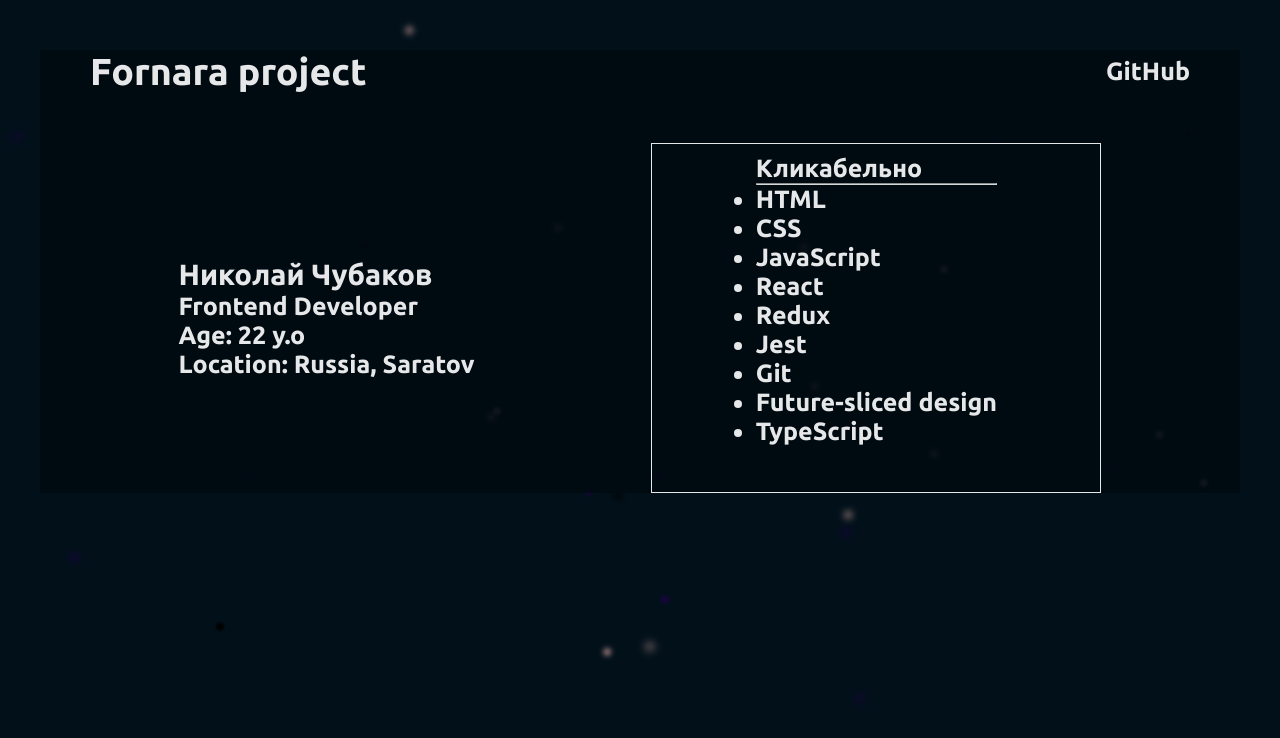
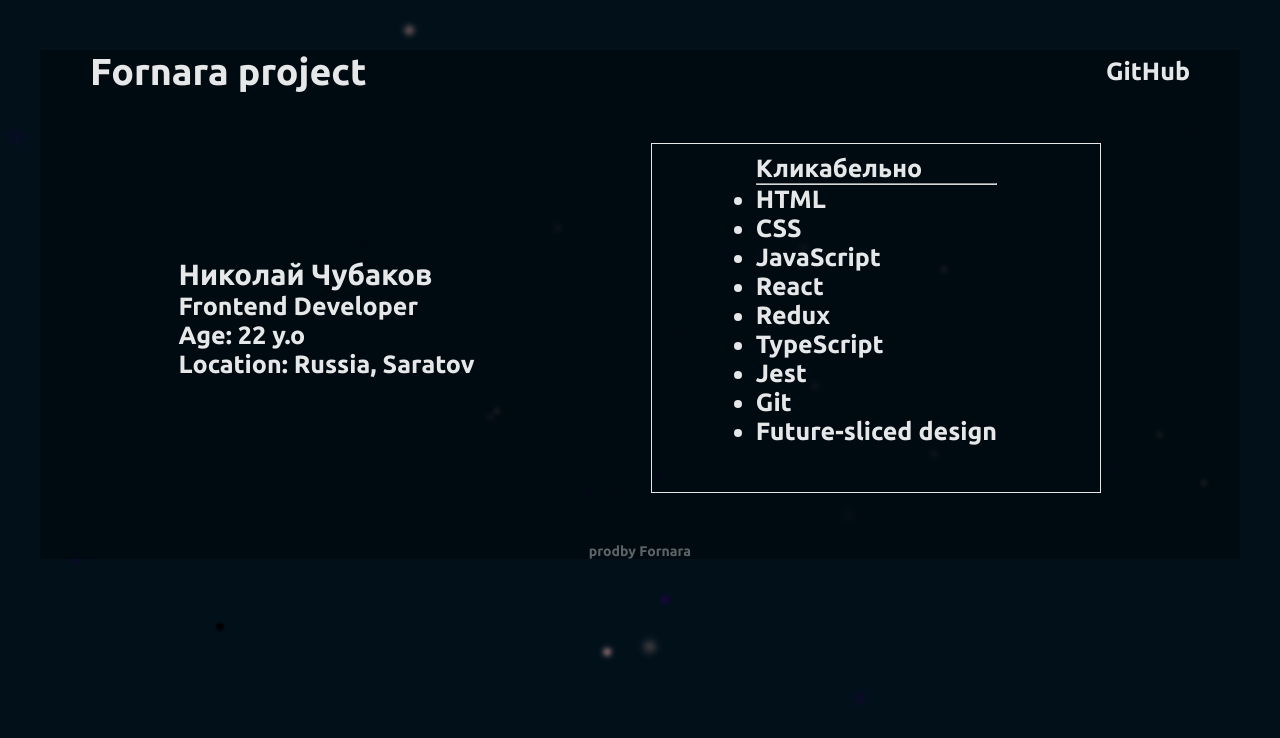
Before and after one commit to TrailblazerPlaya/fornara-portfolio, a React app: page / in a window 1280 px wide. Shown: the top 738 px of the page. Built offline with nearby package versions, Linux system fonts and the light colour scheme.

Commit message:
Add ReadmeInfo | Add  Footer

```diff
--- a/src/App.tsx
+++ b/src/App.tsx
@@ -3,6 +3,7 @@ import { Suspense } from "react";
 import "./index.scss";
 import { Background } from "./component/Background/Background";
 import { Resume } from "./component/Resume/Resume";
+import { Footer } from "./component/Footer/Footer";
 const App = () => {
     return (
         <div className={"app"}>
@@ -11,6 +12,7 @@ const App = () => {
                 <div className={"container"}>
                     <Navbar />
                     <Resume />
+                    <Footer />
                 </div>
             </Suspense>
         </div>
--- /dev/null
+++ b/src/component/Footer/Footer.module.scss
@@ -0,0 +1,10 @@
+.Footer {
+    display: flex;
+    justify-content: center;
+    align-items: center;
+    margin: 50px;
+    color: white;
+    font-weight: 700;
+    font-size: 14px;
+    opacity: 0.4;
+}
--- /dev/null
+++ b/src/component/Footer/Footer.tsx
@@ -0,0 +1,9 @@
+import cls from "./Footer.module.scss";
+
+export const Footer = () => {
+  return (
+    <footer className={cls.Footer}>
+      <p>prodby Fornara</p>
+    </footer>
+  );
+};
--- a/src/component/Resume/Resume.module.scss
+++ b/src/component/Resume/Resume.module.scss
@@ -8,6 +8,11 @@
     width: 100%;
     padding-left: 50px;
     padding-right: 50px;
+}
+
+.ResumeLi:hover {
+    list-style: none;
+    cursor: pointer;
 }
 
 .ResumeAbout {
@@ -29,8 +34,43 @@
     display: flex;
     justify-content: space-around;
     align-items: center;
-    max-width: 100px;
-    max-height: 100px;
+    max-width: 80px;
+    max-height: 80px;
+}
+
+.ResumeContainer {
+    display: flex;
+    justify-content: space-around;
+    margin-bottom: 20px;
+    align-items: center;
+}
+
+.ResumeClose {
+    color: white;
+    font-size: 15px;
+    font-weight: 700;
+    background-color: rgb(8, 28, 53);
+    border: none;
+    padding: 10px;
+    border-radius: 2px;
+}
+
+.ResumeClose:hover {
+    cursor: pointer;
+    background-color: rgb(29, 12, 43);
+    transition: 0.3s;
+}
+
+.ResumeDescription {
+    font-size: 23px;
+    font-weight: 700;
+    color: white;
+}
+
+.ResumeName {
+    color: white;
+    font-weight: 700;
+    font-size: 35px;
 }
 
 .ModalOverlay {
@@ -45,6 +85,8 @@
 
 .Modal {
     position: fixed;
+    min-height: 300px;
+    min-width: 500px;
     top: 50%;
     left: 50%;
     transform: translate(-50%, -50%);
--- a/src/component/Resume/Resume.tsx
+++ b/src/component/Resume/Resume.tsx
@@ -31,7 +31,7 @@ export const Resume = () => {
             <h4>Кликабельно</h4>
             <hr />
             {skills.map((skill) => (
-              <li key={skill.name} onClick={() => handleSkillClick(skill)}>
+              <li className={cls.ResumeLi} key={skill.name} onClick={() => handleSkillClick(skill)}>
                 {skill.name}
               </li>
             ))}
@@ -40,10 +40,12 @@ export const Resume = () => {
         {selectedSkill && (
           <div className={cls.ModalOverlay} onClick={handleOverlayClick}>
             <div className={cls.Modal}>
-              <img className={cls.ResumeIcons} src={selectedSkill.icon} alt={selectedSkill.name} />
-              <h4>{selectedSkill.name}</h4>
-              <p>{selectedSkill.description}</p>
-              <button onClick={closeModal}>Закрыть</button>
+              <div className={cls.ResumeContainer}>
+                <img className={cls.ResumeIcons} src={selectedSkill.icon} alt={selectedSkill.name} />
+                <h4 className={cls.ResumeName}>{selectedSkill.name}</h4>
+                <button className={cls.ResumeClose} onClick={closeModal}>Закрыть</button>
+              </div>
+              <p className={cls.ResumeDescription}>{selectedSkill.description}</p>
             </div>
           </div>
         )}
--- a/src/component/Resume/data/SkillsData.js
+++ b/src/component/Resume/data/SkillsData.js
@@ -8,15 +8,15 @@ import gitIcons from "./icons/git.png";
 import fsdIcons from "./icons/fsd.png";
 import tsIcons from "./icons/typescript.png";
 const skills = [
-  { name: "HTML", description: "Описание HTML" , icon: htmlIcons},
-  { name: "CSS", description: "Описание CSS", icon: cssIcons},
-  { name: "JavaScript", description: "Описание JavaScript", icon: jsIcons},
-  { name: "React", description: "Описание React", icon: reactIcons },
-  { name: "Redux", description: "Описание Redux" , icon: reduxIcons},
-  { name: "Jest", description: "Описание Jest", icon: jestIcons},
-  { name: "Git", description: "Описание Git", icon: gitIcons},
-  { name: "Future-sliced design", description: "Описание Future-sliced design", icon: fsdIcons},
-  { name: "TypeScript", description: "Описание TypeScript", icon: tsIcons },
+  { name: "HTML", description: "HTML5 - это HTML5, добавить особо нечего. Я знаю его достаточно хорошо, чтобы не испытывать проблем при работе." , icon: htmlIcons},
+  { name: "CSS", description: "Язык описания внешнего вида документа, созданного с помощью языка разметки HTML, называется CSS. В работе предпочитаю использовать SASS, так как он предоставляет более удобный и гибкий способ написания стилей. Кроме того, помимо создания стилей, я также умею создавать анимации с использованием CSS и JavaScript. Это позволяет оживить веб-страницы и добавить интерактивности. Еще одним из моих навыков является адаптивная веб-разработка. Я могу создать сайт, который будет хорошо отображаться и работать на различных устройствах, таких как компьютеры, планшеты и смартфоны. ", icon: cssIcons},
+  { name: "JavaScript", description: "С JavaScript я хорошо знаком, работаю с новыми возможностями языка. Я прочитал много книг, получил много практического опыта и прошел курсы. Умею организовывать код и успешно применяю библиотеку React. Пока не успел попробовать Vue, но готов освоить его.", icon: jsIcons},
+  { name: "React", description: "Умею эффективно организовывать компоненты React, использовать состояние и свойства для передачи данных, а также для взаимодействия с жизненным циклом компонентов. Так же применяю библиотеку React для управления состоянием приложения с помощью контекста и хуков.", icon: reactIcons },
+  { name: "Redux", description: "С недавнего времени я начал изучать Redux. Изначально я не считал эту технологию необходимой, но постепенно мое мнение изменилось. Хотя я не применял Redux в коммерческих проектах, я практиковался с ним самостоятельно. Мой опыт работы с Redux доступен на моем GitHub профиле. Я убедился, что Redux - это мощная технология, которая может значительно упростить управление состоянием приложения и сделать его более предсказуемым. Я активно изучаю Redux и применяю его в своих проектах, чтобы создавать более эффективные и масштабируемые приложения. " , icon: reduxIcons},
+  { name: "TypeScript", description: "Активно применяю возможности TypeScript, такие как статическая типизация, интерфейсы, дженерики и другие, для создания надежных и гибких приложений. Я убедился, что работа с TypeScript в команде значительно облегчает разработку. Кроме того, я хорошо знаком с различными порождающими, структурными и поведенческими паттернами. ", icon: tsIcons },
+  { name: "Jest", description: "Мне не приходилось писать тесты в коммерческой разработке, но я также знаком с этой технологией. Для меня важно иметь документацию, чтобы глубже разобраться, но я также стремлюсь набраться больше практического опыта. В будущем я планирую освоить e2e и скриншотные тесты. ", icon: jestIcons},
+  { name: "Git", description: "Я использовал Git при работе в команде из трех человек. Я умею писать основные команды, но обычно предпочитаю использовать GitHub Desktop, так как мне это удобнее. Что касается GitKraken и других приложений, я пока не имел опыта работы с ними. Готов продолжать углублять свои знания и навыки в работе с Git, чтобы быть более эффективным разработчиком.", icon: gitIcons},
+  { name: "Future-sliced design", description: "Future-sliced design - это подход к проектированию, который акцентирует внимание на будущих потребностях и изменениях в проекте. Он предполагает разделение функциональности на небольшие, независимые модули, которые могут быть разработаны и внедрены постепенно. Вместо того, чтобы пытаться предугадать все возможные требования заранее, Future-sliced design позволяет создавать гибкие и масштабируемые системы, которые могут быть легко адаптированы к новым требованиям в будущем. Каждый модуль разрабатывается с учетом конкретной функциональности и может быть добавлен или изменен независимо от других модулей.", icon: fsdIcons},
   // Добавьте остальные навыки и их описания
 ];
 
```
